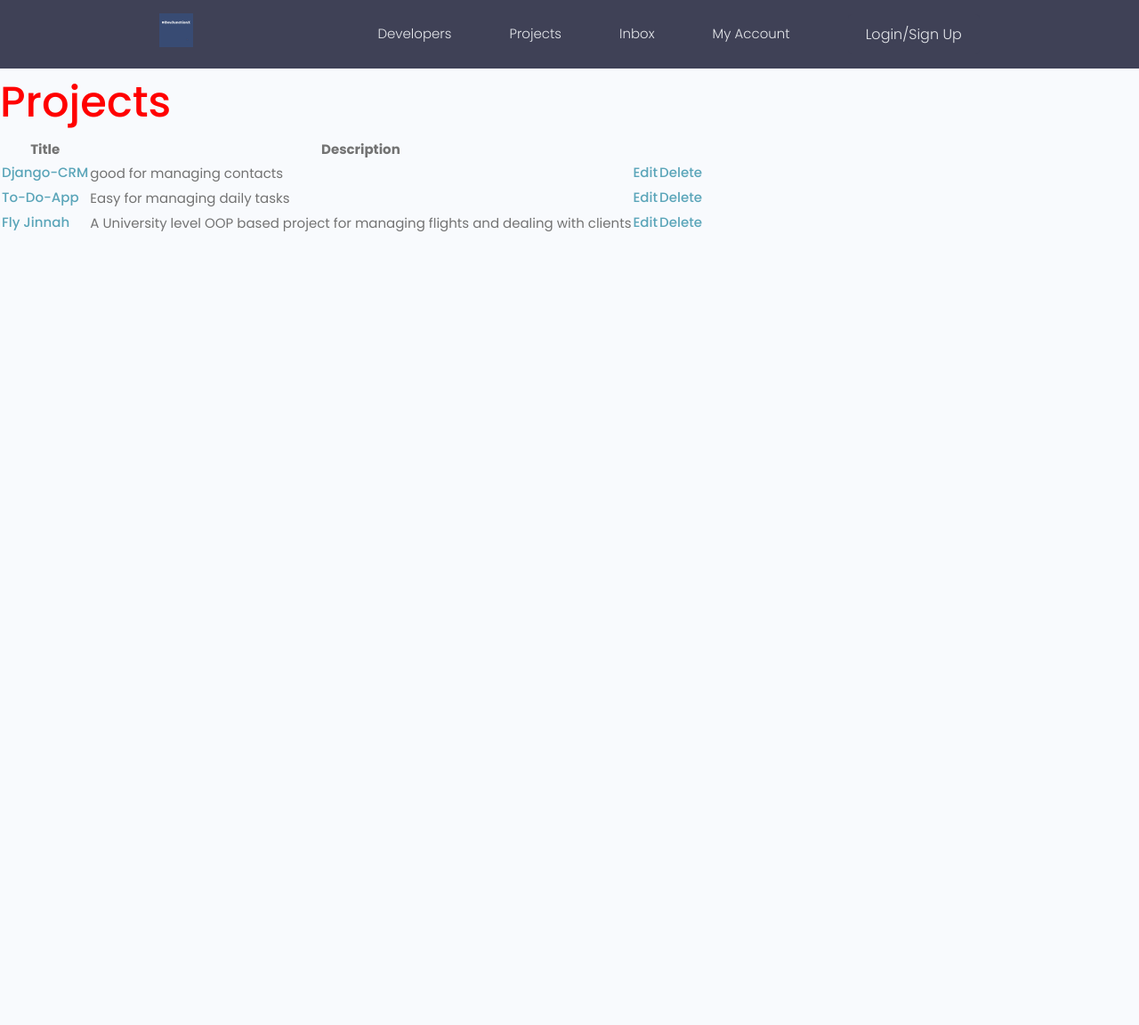
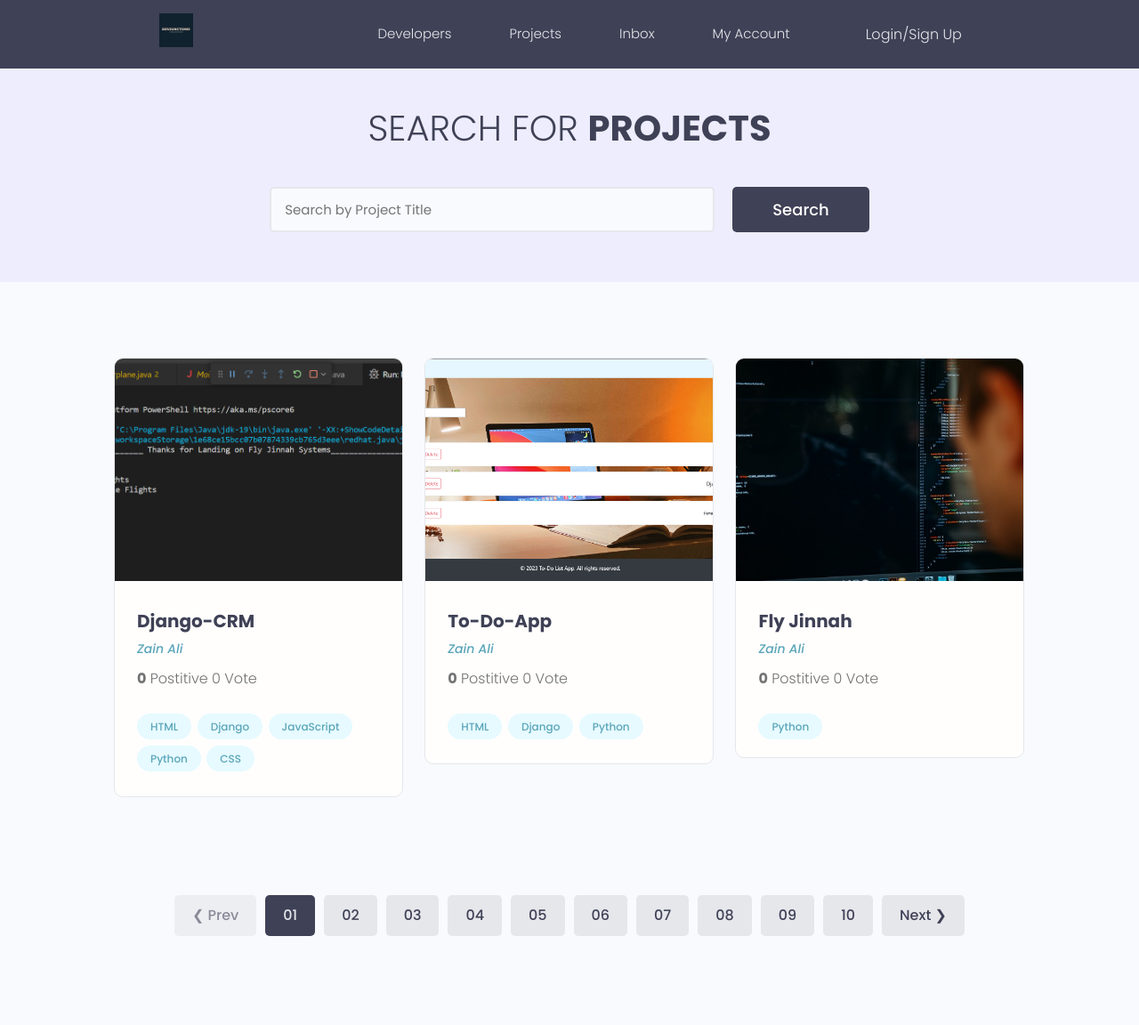
Before and after one commit to ZainAli121/Django-Learning-Project, a Django app: page / in a window 1280 px wide. Shown: the whole page at 89% size. Before the commit the page ends 260 px from the top, so only its background shows below. Run offline with Django 4.2, Linux system fonts and the light colour scheme; data comes from the database, SQL or seed files in the repository; both versions use the stored data as it was after the commit; some libraries are stand-ins or nearby versions.

Commit message:
main projects page theme installed

```diff
--- a/devsearch/projects/templates/projects/navbar.html
+++ b/devsearch/projects/templates/projects/navbar.html
@@ -1,7 +1,8 @@
+{% load static %}
 <header class="header">
     <div class="container container--narrow">
       <a href="/" class="header__logo">
-        <img src="images/logo.jpg" alt="DevJunctionX" />
+        <img src="{% static 'images/logo.jpg' %}" alt="DevJunctionX" />
       </a>
       <nav class="header__nav">
         <input type="checkbox" id="responsive-menu" />
--- a/devsearch/projects/templates/projects/projects.html
+++ b/devsearch/projects/templates/projects/projects.html
@@ -1,28 +1,78 @@
 {% extends "main.html" %}
 
 {% block content %}
-<h1> Projects</h1>
+<!-- Main Section -->
+<main class="projects">
+    <section class="hero-section text-center">
+      <div class="container container--narrow">
+        <div class="hero-section__box">
+          <h2>Search for <span>Projects</span></h2>
+        </div>
 
-<table>
-<thead>
-    <tr>
-        <th>Title</th>
-        <th>Description</th>
-        <th></th>
-    </tr>
-</thead>
+        <div class="hero-section__search">
+          <form class="form" action="#" method="get">
+            <div class="form__field">
+              <label for="formInput#search">Search By Projects </label>
+              <input class="input input--text" id="formInput#search" type="text" name="text"
+                placeholder="Search by Project Title" />
+            </div>
 
-<tbody>
-    {% for project in projects %}
-    <tr>
-        <td><a href="{% url 'project' project.id %}">{{ project.title }} {% if project.topRated %} <strong>Top Rated</strong> {% endif %}</a></td>
-        <td>{{ project.description }}</td>
-        <td><a href="{% url 'update-Project' project.id %}">Edit</a></td>
-        <td><a href="{% url 'delete-Project' project.id %}">Delete</a></td>
-    </tr>
-    {% endfor %}
-</tbody>
-</table>
+            <input class="btn btn--sub btn--lg" type="submit" value="Search" />
+          </form>
+        </div>
+      </div>
+    </section>
+    <!-- Search Result: DevList -->
+    <section class="projectsList">
+      <div class="container">
+        <div class="grid grid--three">
+            {% for project in projects %}
+          <div class="column">
+            <div class="card project">
+              <a href="{% url 'project' project.id %}" class="project">
+                <img class="project__thumbnail" src="{{project.imageURL}}" alt="project thumbnail" />
+                <div class="card__body">
+                  <h3 class="project__title">{{project.title}}</h3>
+                  <p><a class="project__author" href="">Zain Ali</a></p>
+                  <p class="project--rating">
+                    <span style="font-weight: bold;">{{project.vote_ratio}}</span> Postitive
+                    {{project.vote_total}} Vote
+                  </p>
+                  <div class="project__tags">
+                    {% for tag in project.tags.all %}
+                    <span class="tag tag--pill tag--main">
+                      <small>{{tag.name}}</small>
+                    </span>
+                    {% endfor %}
+                  </div>
+                </div>
+              </a>
+            </div>
+          </div>
+         {% endfor %}
+
+          </div>
+        </div>
+      </div>
+    </section>
+
+    <div class="pagination">
+      <ul class="container">
+        <li><a href="#" class="btn btn--disabled">&#10094; Prev</a></li>
+        <li><a href="#" class="btn btn--sub">01</a></li>
+        <li><a href="#" class="btn">02</a></li>
+        <li><a href="#" class="btn">03</a></li>
+        <li><a href="#" class="btn">04</a></li>
+        <li><a href="#" class="btn">05</a></li>
+        <li><a href="#" class="btn">06</a></li>
+        <li><a href="#" class="btn">07</a></li>
+        <li><a href="#" class="btn">08</a></li>
+        <li><a href="#" class="btn">09</a></li>
+        <li><a href="#" class="btn">10</a></li>
+        <li><a href="#" class="btn">Next &#10095;</a></li>
+      </ul>
+    </div>
+  </main>
 
 
 {% endblock content%}
```
Also changed, not shown: devsearch/templates/projects-theme.html (+0 -42 lines), devsearch/db.sqlite3, devsearch/static/images/Screenshot_117.png (added), devsearch/static/images/Screenshot_99.png (added), devsearch/static/images/logo.jpg.
